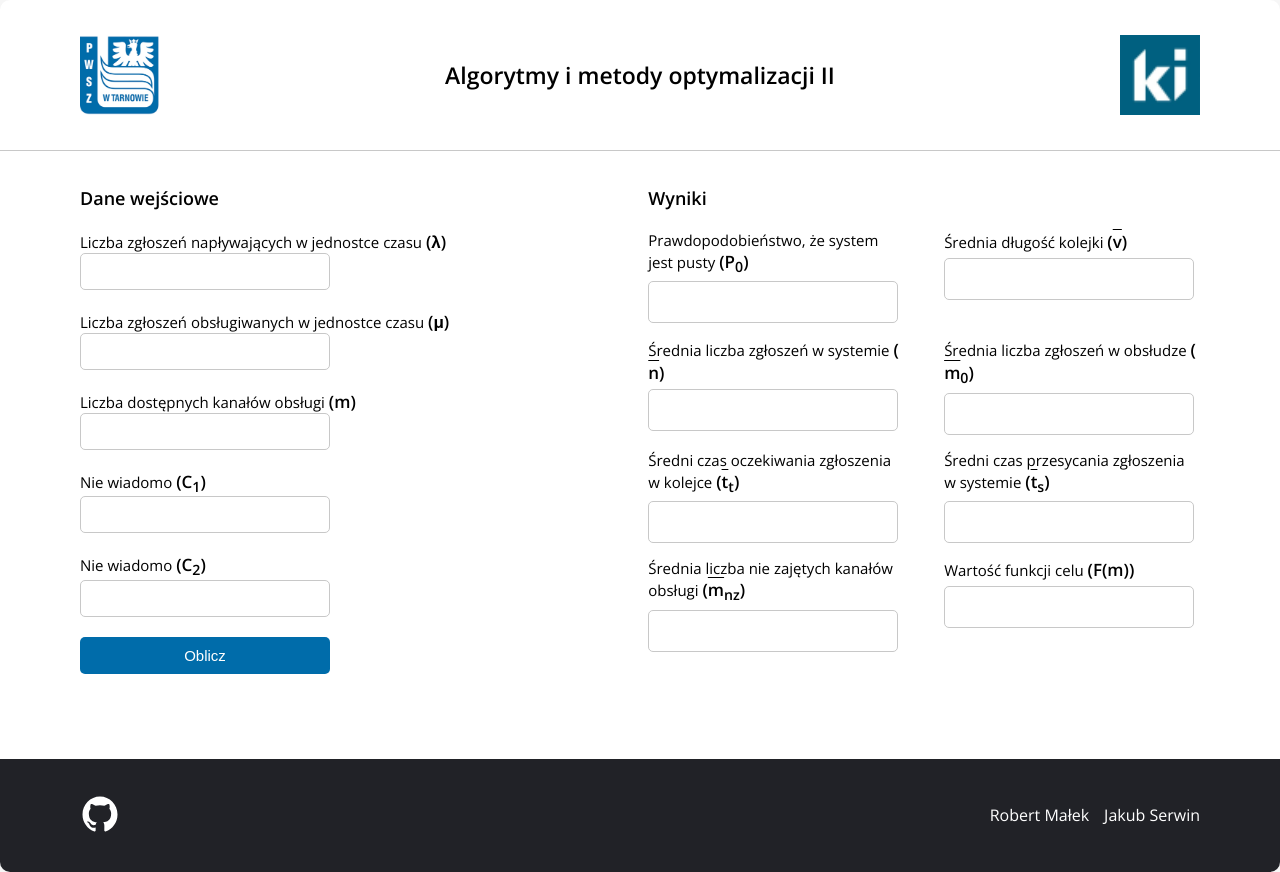
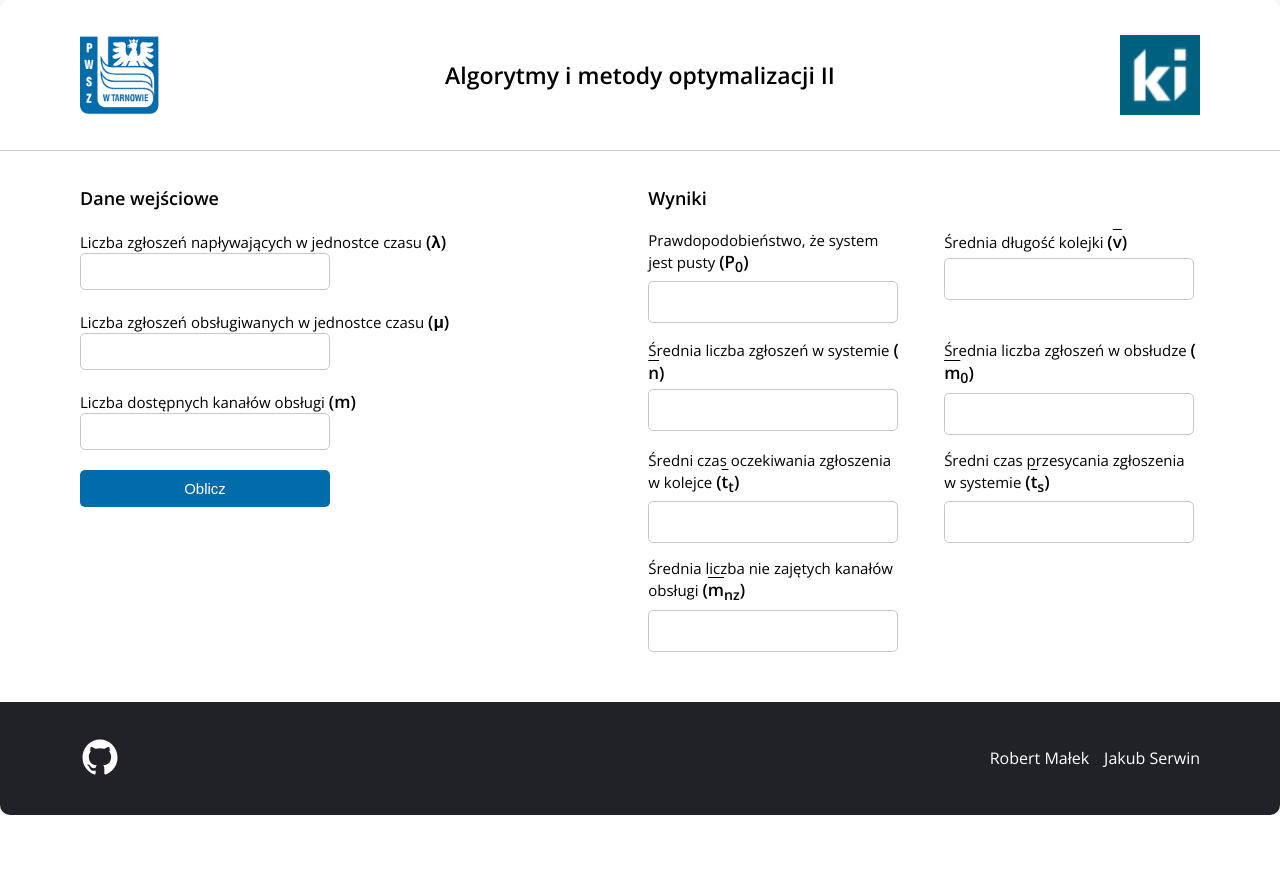
Before and after one commit to Robert-Mal/Systemy-kolejkowe, a React (Create React App) app in the folder frontend/: page / in a window 1280 px wide. After the commit the page ends 815 px from the top, so only its background shows below. Built offline with nearby package versions, Linux system fonts and the light colour scheme.

Commit message:
Input required

```diff
--- a/frontend/src/Components/Input/Input.js
+++ b/frontend/src/Components/Input/Input.js
@@ -7,7 +7,7 @@ const Input = props => {
     <div className="input">
       <label className="input__label">
         {props.children}
-        <input className="input__input" type="text" id={props.name} onBlur={props.blur} />
+        <input className="input__input" type="text" id={props.name} onBlur={props.blur} required />
       </label>
     </div>
   );
--- a/frontend/src/Components/Main/Main.js
+++ b/frontend/src/Components/Main/Main.js
@@ -16,7 +16,8 @@ const Main = () => {
     });
   };
 
-  const calculate = () => {
+  const calculate = e => {
+    e.preventDefault();
     let url = 'https://systemy-kolejkowe.herokuapp.com/api/system/get?';
     for (const value in state.inputVal) {
       url += `${value}=${state.inputVal[value]}&`;
@@ -38,7 +39,7 @@ const Main = () => {
 
   return (
     <main className="main">
-      <div className="main__content">
+      <form className="main__content" onSubmit={calculate}>
         <h2 className="main__heading">Dane wejściowe</h2>
         <Input name="lambda" blur={addValue}>
           Liczba zgłoszeń napływających w jednostce czasu <span>(λ)</span>
@@ -49,22 +50,10 @@ const Main = () => {
         <Input name="m" blur={addValue}>
           Liczba dostępnych kanałów obsługi <span>(m)</span>
         </Input>
-        <Input name="c1" blur={addValue}>
-          Nie wiadomo{' '}
-          <span>
-            (C<sub>1</sub>)
-          </span>
-        </Input>
-        <Input name="c2" blur={addValue}>
-          Nie wiadomo{' '}
-          <span>
-            (C<sub>2</sub>)
-          </span>
-        </Input>
-        <button onClick={calculate} className="main__button">
+        <button className="main__button" type="submit">
           Oblicz
         </button>
-      </div>
+      </form>
       <div className="main__content main__content--results">
         <h2 className="main__heading">Wyniki</h2>
         <div className="main__results">
@@ -114,9 +103,6 @@ const Main = () => {
               <sub>nz</sub>)
             </span>
           </Output>
-          <Output val={state.outputVal[7]}>
-            Wartość funkcji celu <span>(F(m))</span>
-          </Output>
         </div>
       </div>
     </main>
```
